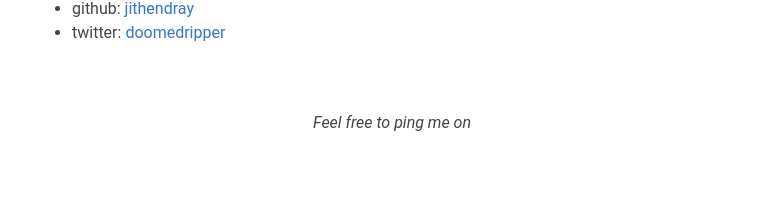
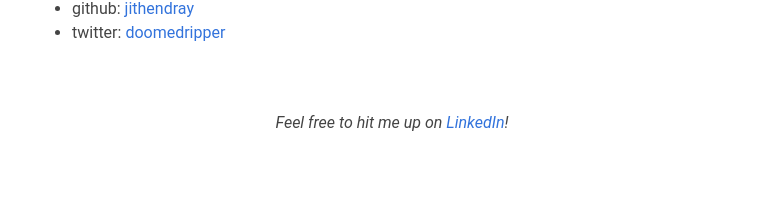
Before and after one commit to jithendray/test, a Jekyll site: the page built from index.md, in a window 1280 px wide. Shown: the part 809-1011 px from the top of the page, without its empty margins (248-1030 px from the left). Built offline with Jekyll 4.4.1, drawn with Linux system fonts in a browser that asks for light colours.

Commit message:
updated footer

```diff
--- a/_includes/footer-post.html
+++ b/_includes/footer-post.html
@@ -28,7 +28,7 @@
   </nav> -->
   <div class="bottom-footer">
     <i>
-      Feel free to ping me on <a href="https://www.linkedin.com/in/jithendray/" target="_blank"></a>
+      Feel free to hit me up on <a href="https://www.linkedin.com/in/jithendray/" target="_blank">LinkedIn</a>!
   </i>
   </div>
 </footer>
--- a/_includes/footer.html
+++ b/_includes/footer.html
@@ -12,6 +12,6 @@
         </ul>
     </nav> -->
     <i>
-        Feel free to ping me on <a href="https://www.linkedin.com/in/jithendray/" target="_blank"></a>
+        Feel free to hit me up on <a href="https://www.linkedin.com/in/jithendray/" target="_blank">LinkedIn</a>!
     </i>
 </footer>
```
